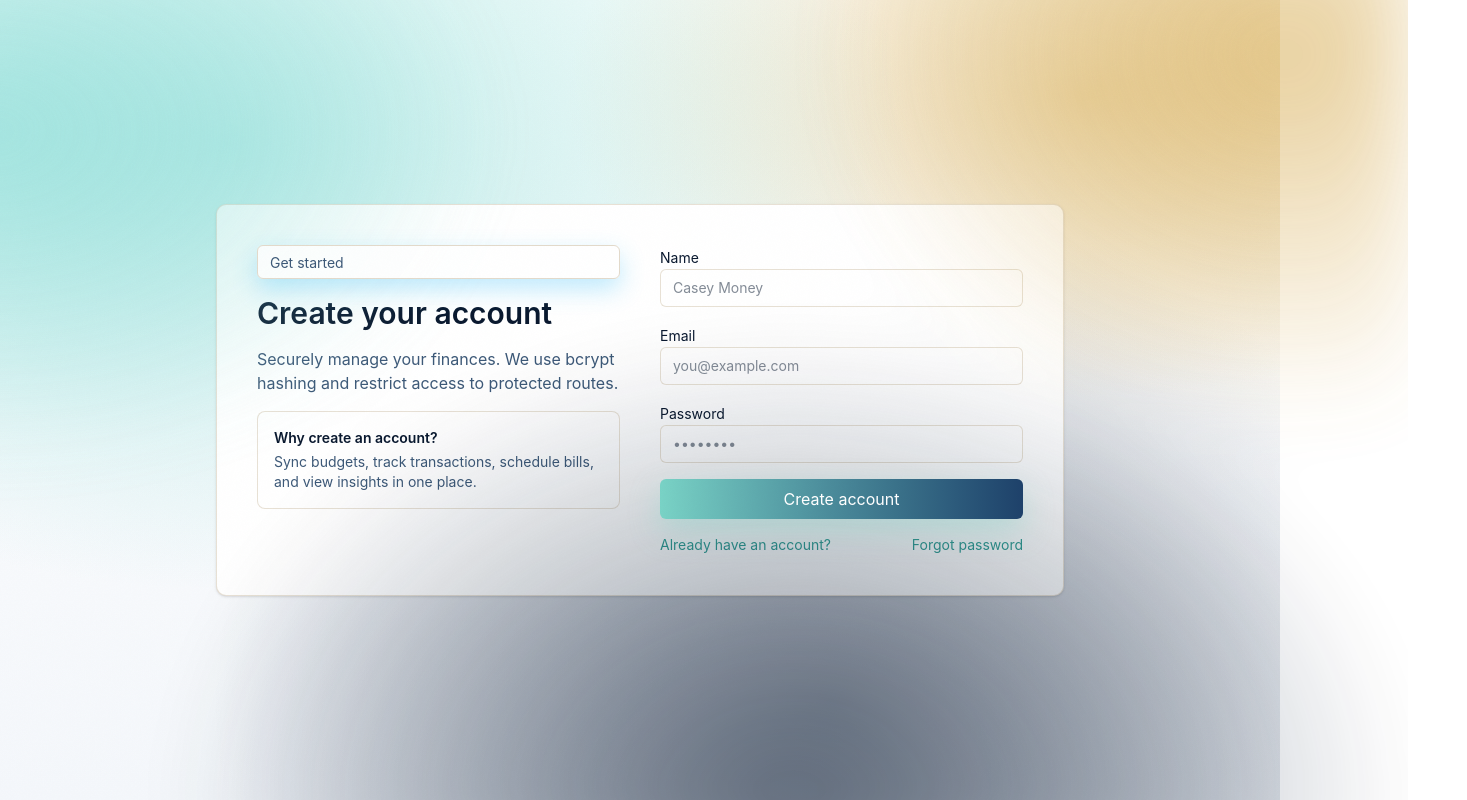
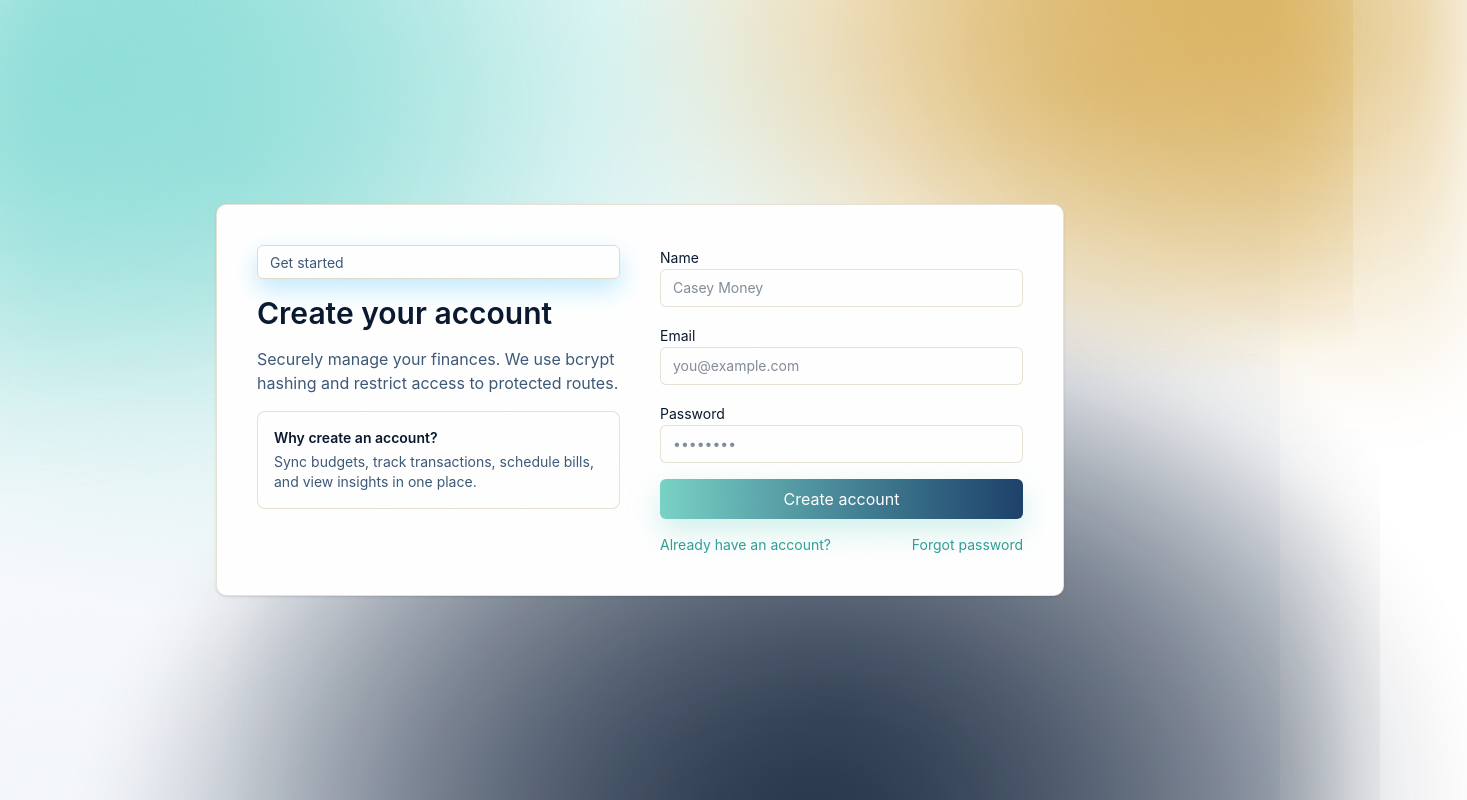
Before and after one commit to rjdguido-art/myMoney, a Next.js app: page /signup in a window 1280 px wide. Shown: the top 800 px of the page, 1467 px wide, since content can reach past the window. Built offline with nearby package versions, Linux system fonts and the light colour scheme; a web font is replaced by a local one.

Commit message:
Intensify aurora for auth and dashboard

```diff
--- a/src/app/(app)/dashboard/page.tsx
+++ b/src/app/(app)/dashboard/page.tsx
@@ -142,7 +142,7 @@ export default async function DashboardPage() {
     : t("dashboard.defaultName", locale);
 
   return (
-    <div className="space-y-8 sm:space-y-10">
+    <div className="aurora-strong space-y-8 sm:space-y-10">
       <header className="grid gap-4 rounded-2xl border border-border/60 bg-white/95 p-5 shadow-[0_18px_45px_rgba(11,35,71,0.12)] sm:p-8">
         <span className="inline-flex h-3 w-3 items-center justify-center">
           <span className="h-2.5 w-2.5 rounded-full bg-emerald-500/80 shadow-[0_0_0_4px_rgba(46,156,147,0.18)] animate-pulse" />
--- a/src/app/forgot/page.tsx
+++ b/src/app/forgot/page.tsx
@@ -1,6 +1,6 @@
 export default function ForgotPage() {
   return (
-    <div className="mx-auto flex min-h-screen max-w-3xl items-center px-6">
+    <div className="aurora-strong mx-auto flex min-h-screen max-w-3xl items-center px-6">
       <div className="w-full space-y-6 rounded-lg border border-border/80 bg-white p-10 shadow-sm">
         <div className="space-y-2">
           <p className="pill bg-white/80 text-emerald-700 border-emerald-500/30">
--- a/src/app/globals.css
+++ b/src/app/globals.css
@@ -223,6 +223,9 @@ button > *,
     radial-gradient(1000px 820px at 65% 88%, rgba(11, 27, 51, 0.32), transparent 62%),
     linear-gradient(180deg, rgba(255, 255, 255, 1), rgba(244, 247, 251, 1));
   background-repeat: no-repeat;
+  background-size: 120% 120%, 130% 130%, 120% 120%, 100% 100%;
+  background-position: 12% 12%, 88% 6%, 68% 92%, 0% 0%;
+  animation: auroraShift 18s ease-in-out infinite;
   background-color: #ffffff;
 }
 
@@ -238,6 +241,7 @@ button > *,
   filter: blur(40px);
   opacity: 0.85;
   z-index: 0;
+  animation: auroraPulse 16s ease-in-out infinite;
 }
 
 .bg-aurora::after {
@@ -251,6 +255,31 @@ button > *,
   z-index: 0;
 }
 
+.aurora-strong {
+  position: relative;
+  isolation: isolate;
+}
+
+.aurora-strong::before {
+  content: "";
+  position: absolute;
+  inset: -20%;
+  pointer-events: none;
+  background:
+    radial-gradient(760px 520px at 12% 18%, rgba(127, 218, 211, 0.65), transparent 70%),
+    radial-gradient(700px 560px at 88% 12%, rgba(210, 162, 61, 0.6), transparent 72%),
+    radial-gradient(920px 720px at 60% 92%, rgba(11, 27, 51, 0.7), transparent 74%);
+  filter: blur(30px);
+  opacity: 0.9;
+  z-index: 0;
+  animation: auroraPulse 12s ease-in-out infinite;
+}
+
+.aurora-strong > * {
+  position: relative;
+  z-index: 1;
+}
+
 .nav-menu-item {
   animation: navItemIn 220ms ease-out;
 }
@@ -259,6 +288,38 @@ button > *,
   .nav-menu,
   .nav-menu-item {
     animation: none;
+  }
+  .bg-aurora,
+  .bg-aurora::before,
+  .aurora-strong::before {
+    animation: none;
+  }
+}
+
+@keyframes auroraShift {
+  0% {
+    background-position: 12% 12%, 88% 6%, 68% 92%, 0% 0%;
+  }
+  50% {
+    background-position: 22% 6%, 78% 22%, 58% 82%, 0% 0%;
+  }
+  100% {
+    background-position: 12% 12%, 88% 6%, 68% 92%, 0% 0%;
+  }
+}
+
+@keyframes auroraPulse {
+  0% {
+    opacity: 0.75;
+    transform: translate3d(0, 0, 0) scale(1);
+  }
+  50% {
+    opacity: 1;
+    transform: translate3d(26px, -18px, 0) scale(1.06);
+  }
+  100% {
+    opacity: 0.75;
+    transform: translate3d(-18px, 20px, 0) scale(1.02);
   }
 }
 
--- a/src/app/login/page.tsx
+++ b/src/app/login/page.tsx
@@ -55,7 +55,7 @@ function LoginPageContent() {
   };
 
   return (
-    <div className="login-shell relative overflow-hidden px-6 py-12">
+    <div className="login-shell aurora-strong relative overflow-hidden px-6 py-12">
       <div className="login-background" aria-hidden="true">
         <div className="login-orb login-orb--one" />
         <div className="login-orb login-orb--two" />
--- a/src/app/signup/page.tsx
+++ b/src/app/signup/page.tsx
@@ -70,7 +70,7 @@ function SignupPageContent() {
   };
 
   return (
-    <div className="mx-auto flex min-h-screen max-w-4xl items-center px-6">
+    <div className="aurora-strong mx-auto flex min-h-screen max-w-4xl items-center px-6">
       <div className="grid w-full gap-10 rounded-lg border border-border/80 bg-white p-10 shadow-sm md:grid-cols-2">
         <div className="space-y-4">
           <p className="pill bg-sky-500 text-white border-transparent shadow-[0_10px_24px_rgba(56,189,248,0.32)]">
```
